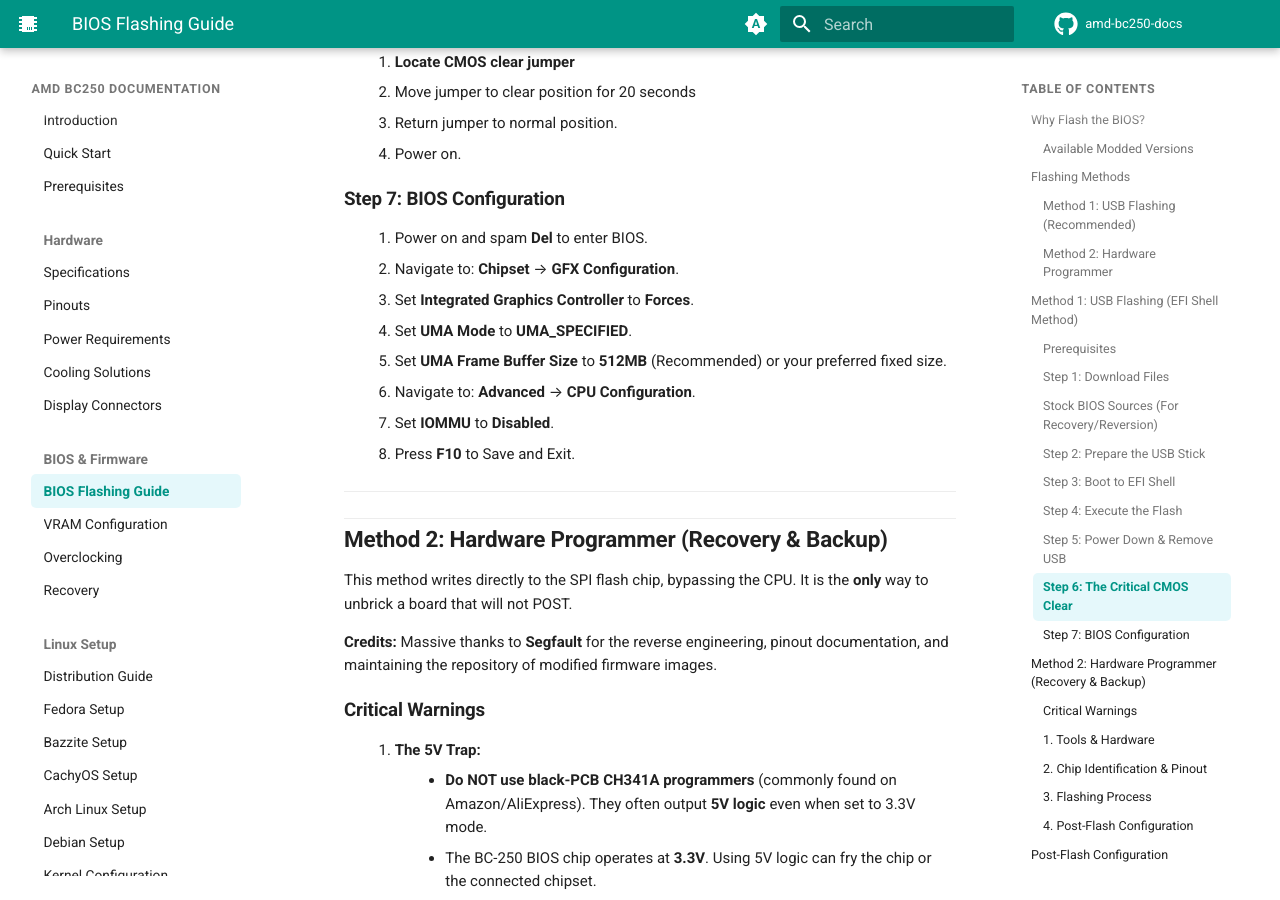
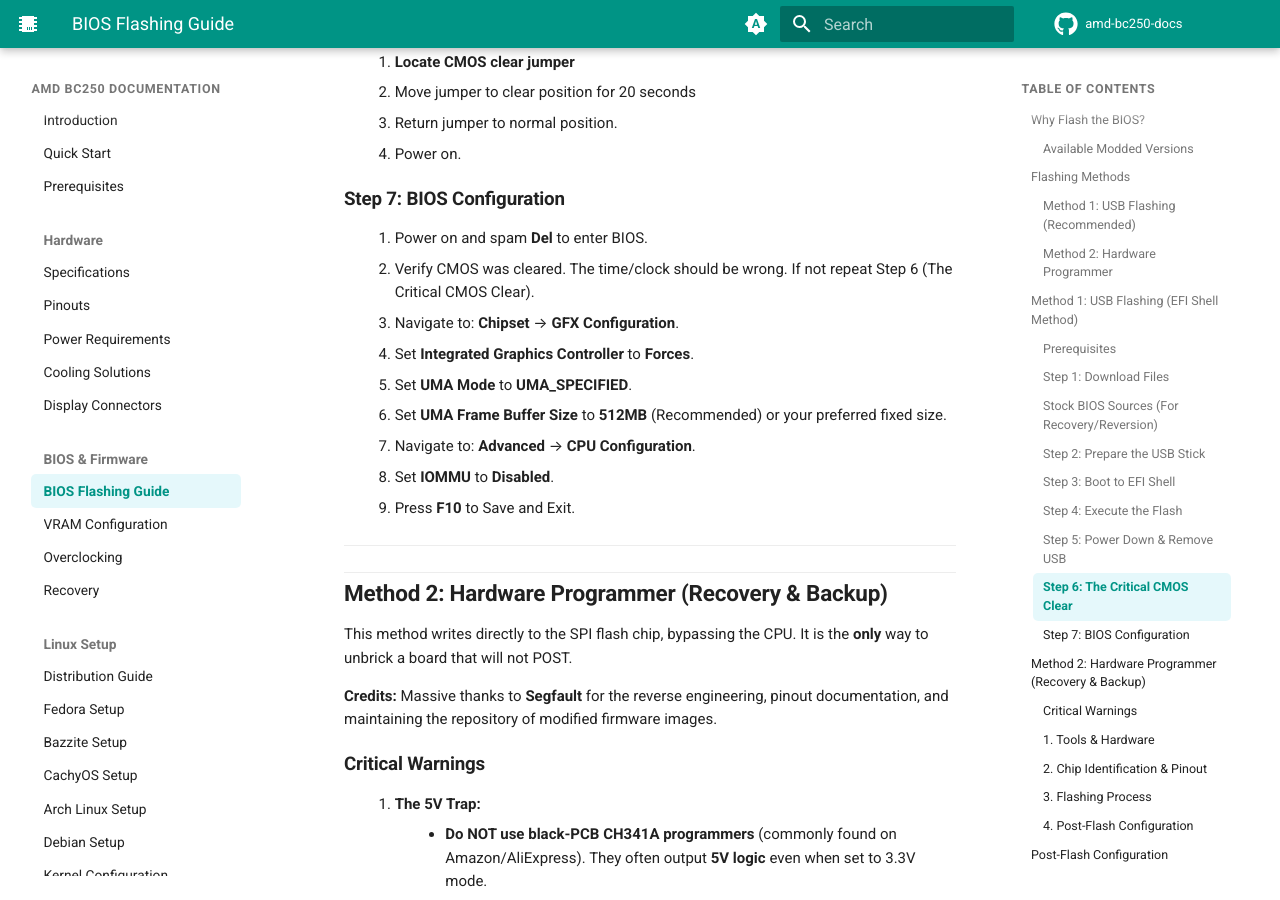
Before and after one commit to elektricM/amd-bc250-docs, an MkDocs documentation site: the page built from docs/bios/flashing.md, in a window 1280 px wide and 900 px high, scrolled down 4092 px. Built offline with MkDocs 1.6.1 and Material for MkDocs 9.7.7, drawn with Linux system fonts in a browser that asks for light colours; comment, search, counter and statistics services are not loaded; the version menu is left out.

```diff
--- a/docs/bios/flashing.md
+++ b/docs/bios/flashing.md
@@ -157,13 +157,14 @@ Once the flashing process finishes and the system attempts to reboot:
 ### Step 7: BIOS Configuration
 
 1.  Power on and spam **Del** to enter BIOS.
-2.  Navigate to: **Chipset** → **GFX Configuration**.
-3.  Set **Integrated Graphics Controller** to **Forces**.
-4.  Set **UMA Mode** to **UMA_SPECIFIED**.
-5.  Set **UMA Frame Buffer Size** to **512MB** (Recommended) or your preferred fixed size.
-6.  Navigate to: **Advanced** → **CPU Configuration**.
-7.  Set **IOMMU** to **Disabled**.
-8.  Press **F10** to Save and Exit.
+2.  Verify CMOS was cleared. The time/clock should be wrong. If not repeat Step 6 (The Critical CMOS Clear).
+3.  Navigate to: **Chipset** → **GFX Configuration**.
+4.  Set **Integrated Graphics Controller** to **Forces**.
+5.  Set **UMA Mode** to **UMA_SPECIFIED**.
+6.  Set **UMA Frame Buffer Size** to **512MB** (Recommended) or your preferred fixed size.
+7.  Navigate to: **Advanced** → **CPU Configuration**.
+8.  Set **IOMMU** to **Disabled**.
+9.  Press **F10** to Save and Exit.
 
 ---
 
```
Also changed, not shown: docs/linux/bazzite.md (+11 -0 lines).
